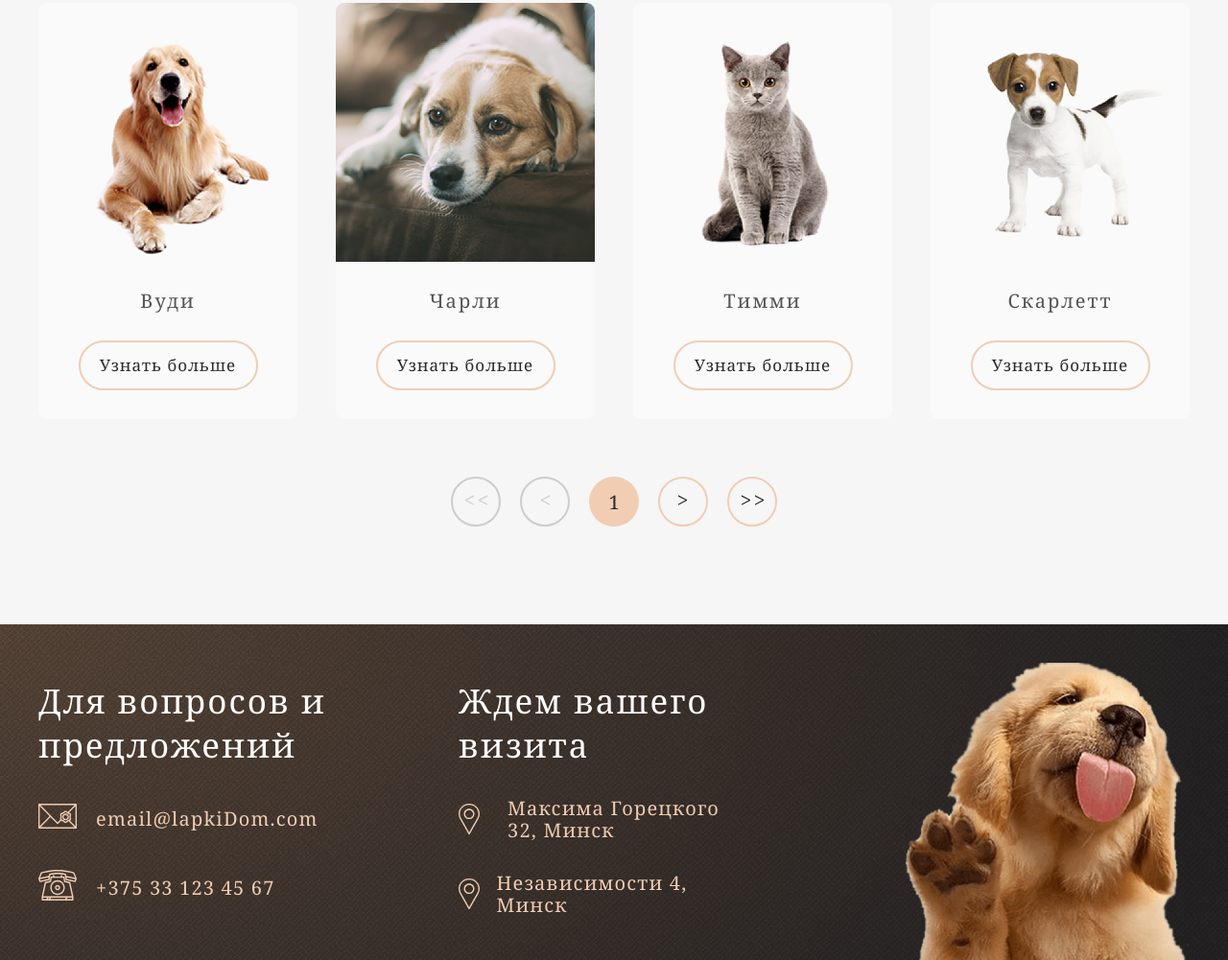
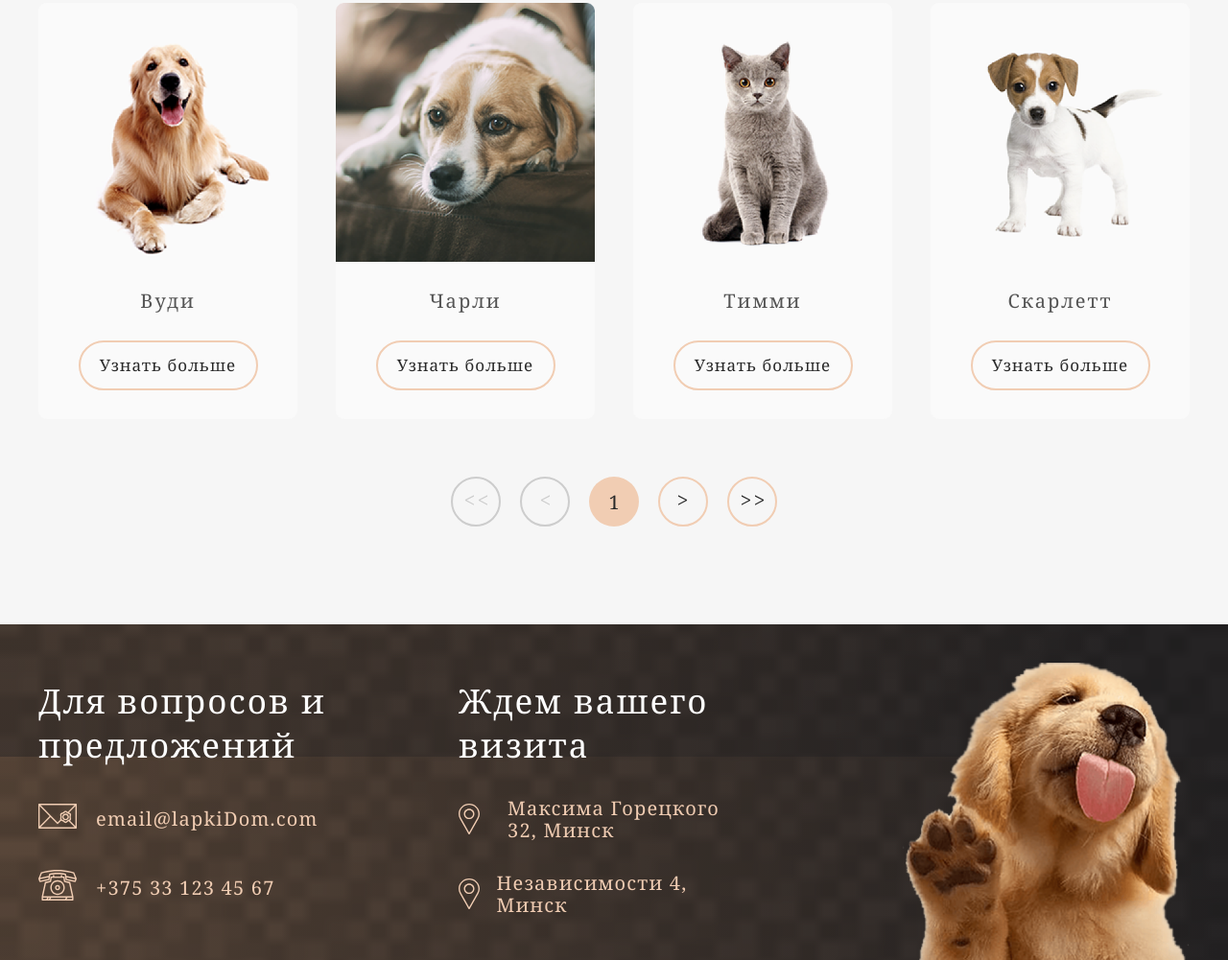
Before and after one commit to iamgellla/iamgellla.github.io, a plain HTML site: page our-pets.html in a window 1280 px wide. Shown: the part 811-1812 px from the top of the page at 96% size. Drawn offline with Linux system fonts and the light colour scheme.

Commit message:
fix landscape 2

```diff
--- a/styles/main.css
+++ b/styles/main.css
@@ -1729,9 +1729,20 @@
   margin: 0;
 }
 
-@media screen and (min-width: 1278px) {
-  .intro {
+@media screen and (min-width: 1280px) {
+  body {
     background: url(../images/noise_transparent@2x.png),
       radial-gradient(100% 215.42% at 0% 0%, var(--gradient-start) 0%, var(--gradient-end) 100%), var(--gradient-addition);
     background-attachment: fixed;
-  }}
+    background-size: cover;
+    background-position: center;
+  }
+
+  .intro {
+    background: transparent;
+  }
+
+  .footer {
+    background: transparent;
+  }
+}
```
